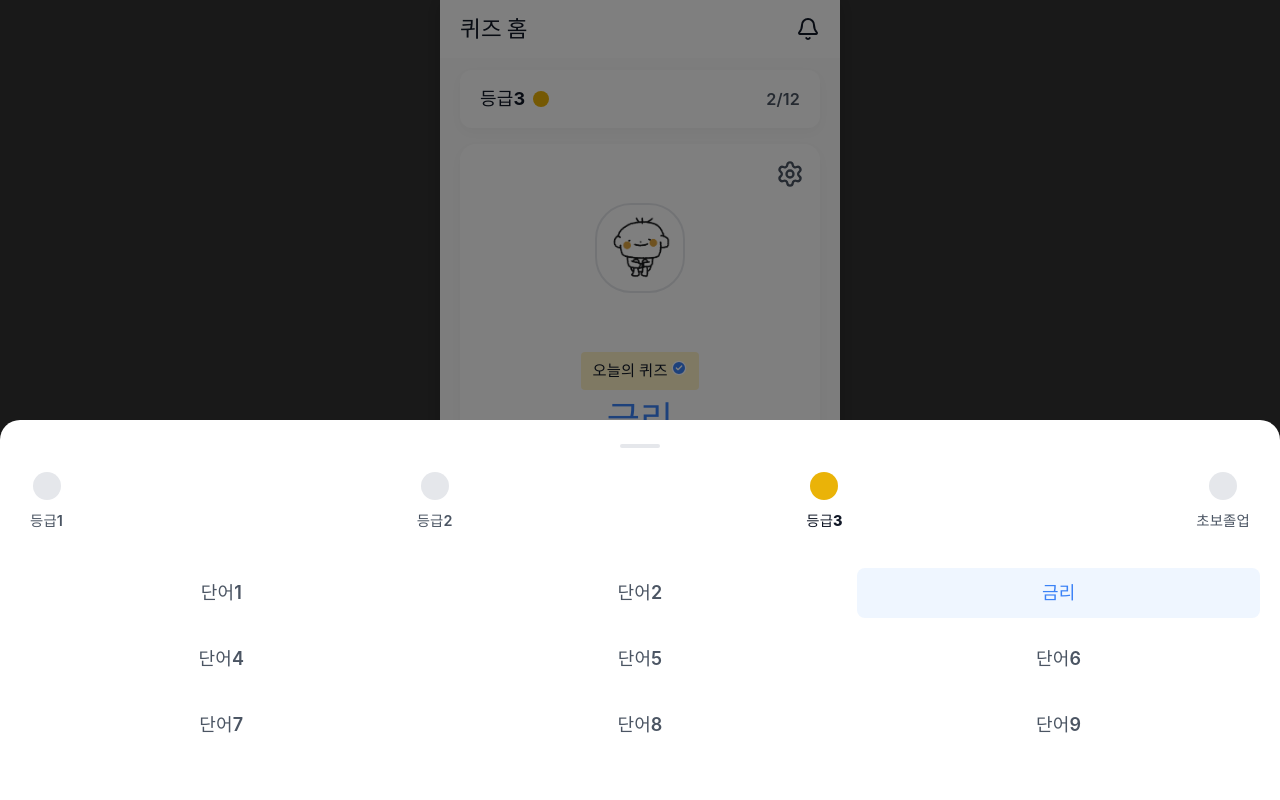
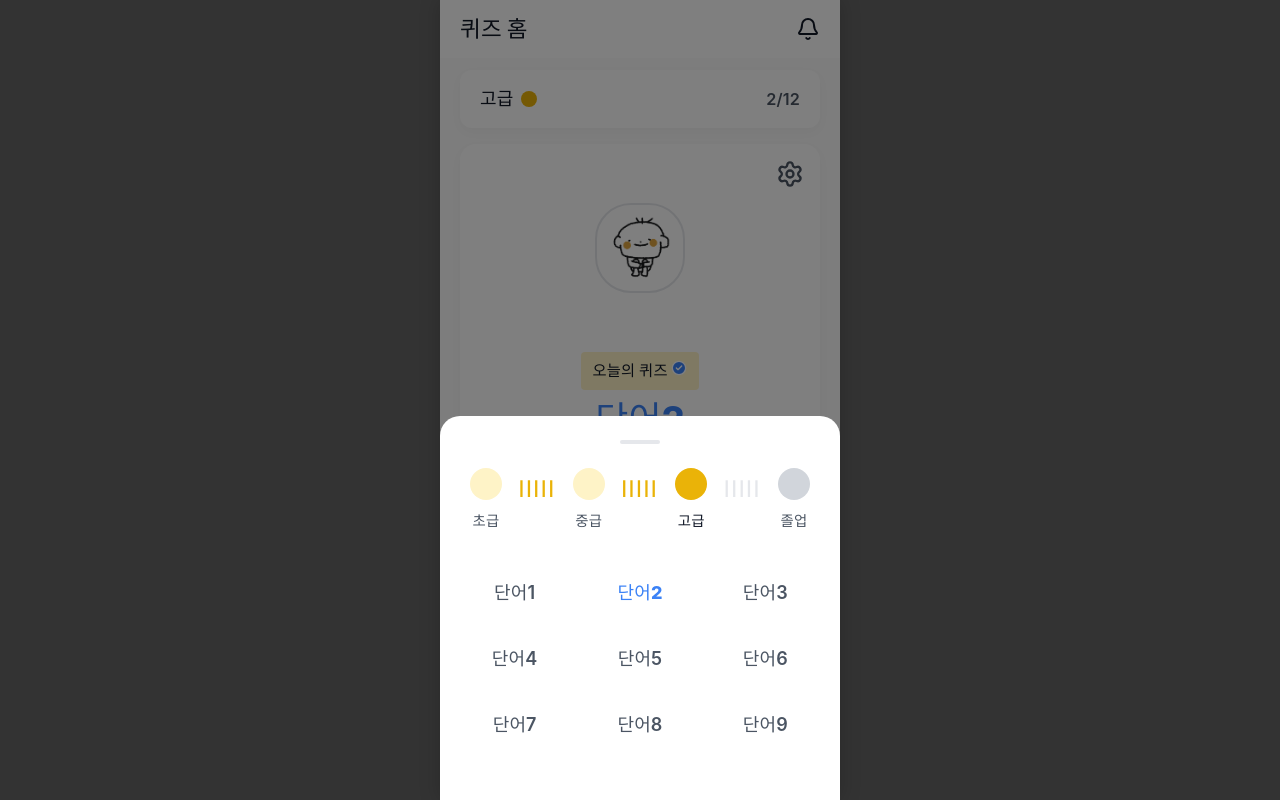
Before and after one commit to 2026-Quad-S-Team-10/Frontend, a React (Vite) app: page / in a window 1280 px wide. Both pictures are taken after a click on the element 790 px from the left and 177 px from the top of the page. Built offline with nearby package versions, Linux system fonts and the light colour scheme; a web font is replaced by a local one.

Commit message:
[FEAT] Homepage 수정

```diff
--- a/src/pages/HomePage.css
+++ b/src/pages/HomePage.css
@@ -193,6 +193,9 @@
   left: 0;
   right: 0;
   bottom: 0;
+  width: 100%;
+  max-width: 400px;
+  margin: 0 auto;
   background-color: rgba(0, 0, 0, 0.5);
   z-index: 1000;
   display: flex;
@@ -239,6 +242,7 @@
 .grade-select-row {
   display: flex;
   justify-content: space-between;
+  align-items: center;
   margin-bottom: 24px;
   padding: 0 10px;
 }
@@ -249,17 +253,34 @@
   align-items: center;
   gap: 8px;
   cursor: pointer;
+  z-index: 1;
 }
 
 .grade-color {
-  width: 28px;
-  height: 28px;
+  width: 32px;
+  height: 32px;
   border-radius: 50%;
-  background-color: #E5E7EB;
+  background-color: #D1D5DB;
 }
 
 .grade-color.active {
   background-color: #EAB308;
+}
+
+.grade-color.past {
+  background-color: #FEF3C7;
+}
+
+.grade-line {
+  font-weight: 800;
+  color: #E5E7EB;
+  letter-spacing: 2px;
+  font-size: 14px;
+  margin-bottom: 24px; /* Align with circles */
+}
+
+.grade-line.active {
+  color: #EAB308;
 }
 
 .grade-name {
@@ -292,7 +313,6 @@
 .word-item.active {
   color: #3B82F6;
   font-weight: 800;
-  background-color: #EFF6FF;
 }
 
 /* 캘린더 바텀시트 내부 */
--- a/src/pages/HomePage.jsx
+++ b/src/pages/HomePage.jsx
@@ -1,15 +1,8 @@
-import { useState } from 'react';
-import { Bell, Settings, CheckCircle2 } from 'lucide-react';
+import { useState, Fragment } from 'react';
+import { Bell, Settings, CheckCircle2, ChevronDown } from 'lucide-react';
 import './HomePage.css';
 
 const DAYS = ['월', '화', '수', '목', '금', '토', '일'];
-const DATES = [
-  null, null, 3, 4, 5, 6, 7,
-  8, 9, 10, 11, 12, 13, 14,
-  15, 16, 17, 18, 19, 20, 21,
-  22, 23, 24, 25, 26, 27, 28,
-  29, 30, 31,
-];
 
 function SettingsBottomSheet({
   onClose,
@@ -26,16 +19,32 @@ function SettingsBottomSheet({
         <div className="bottom-sheet-handle"></div>
 
         <div className="grade-select-row">
-          {mockGrades.map((grade) => (
-            <div
-              key={grade}
-              className={`grade-option ${currentGrade === grade ? 'active' : ''}`}
-              onClick={() => onSelectGrade(grade)}
-            >
-              <div className={`grade-color ${currentGrade === grade ? 'active' : ''}`}></div>
-              <span className="grade-name">{grade}</span>
-            </div>
-          ))}
+          {mockGrades.map((grade, index) => {
+            const isActive = currentGrade === grade;
+            const activeIndex = mockGrades.indexOf(currentGrade);
+            const isPast = index < activeIndex;
+
+            let circleClass = 'grade-color';
+            if (isActive) circleClass += ' active';
+            else if (isPast) circleClass += ' past';
+
+            return (
+              <Fragment key={grade}>
+                <div
+                  className={`grade-option ${isActive ? 'active' : ''}`}
+                  onClick={() => onSelectGrade(grade)}
+                >
+                  <div className={circleClass}></div>
+                  <span className="grade-name">{grade}</span>
+                </div>
+                {index < mockGrades.length - 1 && (
+                  <div className={`grade-line ${index < activeIndex ? 'active' : ''}`}>
+                    |||||
+                  </div>
+                )}
+              </Fragment>
+            );
+          })}
         </div>
 
         <div className="word-grid">
@@ -55,14 +64,68 @@ function SettingsBottomSheet({
 }
 
 function CalendarBottomSheet({ onClose }) {
+  const [currentDate, setCurrentDate] = useState(new Date());
+
+  const year = currentDate.getFullYear();
+  const month = currentDate.getMonth();
+
+  const handlePrevMonth = () => {
+    setCurrentDate(new Date(year, month - 1, 1));
+  };
+  const handleNextMonth = () => {
+    setCurrentDate(new Date(year, month + 1, 1));
+  };
+
+  const firstDay = new Date(year, month, 1).getDay();
+  const daysInMonth = new Date(year, month + 1, 0).getDate();
+  const startOffset = firstDay === 0 ? 6 : firstDay - 1;
+
+  const calendarDates = Array(startOffset).fill(null);
+  for (let i = 1; i <= daysInMonth; i++) {
+    calendarDates.push(i);
+  }
+
+  // 백엔드 연동 전 화면 확인을 위한 가짜(Mock) 데이터입니다.
+  // 실제로는 백엔드에서 유저의 학습 날짜 배열을 받아와야 합니다.
+  const mockLearnedDates = ['2025-03-01', '2025-03-02', '2025-03-03', '2025-03-04', '2025-03-10'];
+
+  // 임시 표시용 스트릭 값
+  const currentStreak = 4;
+  const maxStreak = 4;
+
   return (
     <div className="bottom-sheet-overlay" onClick={onClose}>
       <div className="bottom-sheet-content" onClick={(e) => e.stopPropagation()}>
         <div className="bottom-sheet-handle"></div>
 
         <div className="calendar-header">
-          <span>2025년</span>
-          <span>3월</span>
+          <div style={{ display: 'flex', alignItems: 'center', gap: '16px' }}>
+            <button onClick={handlePrevMonth} style={{ background: 'none', border: 'none', cursor: 'pointer', fontSize: '18px', color: '#6B7280' }}>&lt;</button>
+            <div style={{ position: 'relative', display: 'flex', alignItems: 'center' }}>
+              <select
+                value={year}
+                onChange={(e) => setCurrentDate(new Date(parseInt(e.target.value), month, 1))}
+                style={{ appearance: 'none', WebkitAppearance: 'none', background: 'transparent', border: 'none', fontSize: 'inherit', fontWeight: 'inherit', color: 'inherit', cursor: 'pointer', paddingRight: '20px', outline: 'none' }}
+              >
+                {[2024, 2025, 2026, 2027, 2028].map(y => <option key={y} value={y}>{y}년</option>)}
+              </select>
+              <ChevronDown size={18} style={{ position: 'absolute', right: 0, pointerEvents: 'none' }} />
+            </div>
+
+            <div style={{ position: 'relative', display: 'flex', alignItems: 'center' }}>
+              <select
+                value={month}
+                onChange={(e) => setCurrentDate(new Date(year, parseInt(e.target.value), 1))}
+                style={{ appearance: 'none', WebkitAppearance: 'none', background: 'transparent', border: 'none', fontSize: 'inherit', fontWeight: 'inherit', color: 'inherit', cursor: 'pointer', paddingRight: '20px', outline: 'none' }}
+              >
+                {Array.from({ length: 12 }, (_, i) => (
+                  <option key={i} value={i}>{i + 1}월</option>
+                ))}
+              </select>
+              <ChevronDown size={18} style={{ position: 'absolute', right: 0, pointerEvents: 'none' }} />
+            </div>
+            <button onClick={handleNextMonth} style={{ background: 'none', border: 'none', cursor: 'pointer', fontSize: '18px', color: '#6B7280' }}>&gt;</button>
+          </div>
         </div>
 
         <div className="calendar-grid">
@@ -72,10 +135,14 @@ function CalendarBottomSheet({ onClose }) {
             </div>
           ))}
 
-          {DATES.map((date, index) => {
-            if (!date) return <div key={index}></div>;
-            const hasStar = date === 1 || date === 2 || date === 10;
-            const isToday = date === 3;
+          {calendarDates.map((date, index) => {
+            if (!date) return <div key={`empty-${index}`}></div>;
+
+            const dateStr = `${year}-${String(month + 1).padStart(2, '0')}-${String(date).padStart(2, '0')}`;
+            const hasStar = mockLearnedDates.includes(dateStr);
+
+            const today = new Date();
+            const isToday = year === today.getFullYear() && month === today.getMonth() && date === today.getDate();
 
             return (
               <div
@@ -91,11 +158,11 @@ function CalendarBottomSheet({ onClose }) {
         <div className="summary-cards">
           <div className="summary-card">
             <span>현재 연속 학습일</span>
-            <span className="summary-value">0일</span>
+            <span className="summary-value">{currentStreak}일</span>
           </div>
           <div className="summary-card">
             <span>이달 최대 연속 학습일</span>
-            <span className="summary-value">0일</span>
+            <span className="summary-value">{maxStreak}일</span>
           </div>
         </div>
       </div>
@@ -107,16 +174,16 @@ const HomePage = () => {
   const [isSettingsOpen, setIsSettingsOpen] = useState(false);
   const [isCalendarOpen, setIsCalendarOpen] = useState(false);
 
-  const [currentGrade, setCurrentGrade] = useState('등급3');
-  const [currentWord, setCurrentWord] = useState('금리');
+  const [currentGrade, setCurrentGrade] = useState('고급');
+  const [currentWord, setCurrentWord] = useState('단어2');
 
   const mockWords = [
-    '단어1', '단어2', '금리',
+    '단어1', '단어2', '단어3',
     '단어4', '단어5', '단어6',
     '단어7', '단어8', '단어9',
   ];
 
-  const mockGrades = ['등급1', '등급2', '등급3', '초보졸업'];
+  const mockGrades = ['초급', '중급', '고급', '졸업'];
 
   const handleSelectWord = (word) => {
     setCurrentWord(word);
```
